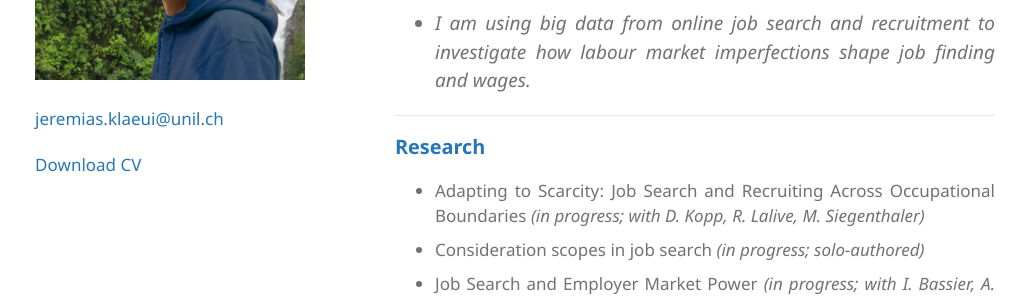
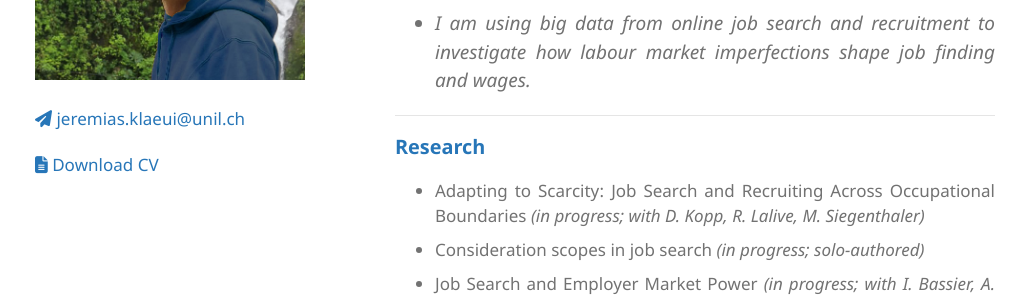
Before and after one commit to jklaeui/jklaeui.github.io, a Jekyll site: the page built from index.md, in a window 1280 px wide. Shown: the part 299-599 px from the top of the page, without its empty margins (125-1151 px from the left). Built offline with Jekyll 4.4.1, drawn with Linux system fonts in a browser that asks for light colours; nearby versions of some CDN libraries; our own code applies the rules of GitHub Pages for plain Markdown files; the repository's description, which GitHub fills in, is left out.

Commit message:
Fontawesome icons

```diff
--- a/_layouts/default.html
+++ b/_layouts/default.html
@@ -4,7 +4,7 @@
     <meta charset="UTF-8">
     <meta http-equiv="X-UA-Compatible" content="IE=edge">
     <meta name="viewport" content="width=device-width, initial-scale=1">
-
+    <script src="https://kit.fontawesome.com/4ff806ce9d.js" crossorigin="anonymous"></script>
 {% seo %}
 	 <meta name="description" content="I'm a PhD student in Economics at the University of Lausanne. I use big data from the online labour marker to investigate how recruiters and job seekers find (or don’t find) each other.">
     <link rel="stylesheet" href="{{ "/assets/css/style.css?v=" | append: site.github.build_revision | relative_url }}">
@@ -24,8 +24,8 @@
 
 
         <p>{{ site.description | default: site.github.project_tagline }}</p>
-        <p><a href="mailto:jeremias.klaeui@unil.ch">jeremias.klaeui@unil.ch</a></p>
-        <p><a href="/cv_klaeui.pdf">Download CV</a></p>
+        <p><a href="mailto:jeremias.klaeui@unil.ch"><i class="fa-solid fa-paper-plane"></i> jeremias.klaeui@unil.ch</a></p>
+        <p><a href="/cv_klaeui.pdf"><i class="fa-solid fa-file-lines"></i> Download CV</a></p>
 
         {% if site.github.is_project_page %}
         <p class="view"><a href="{{ site.github.repository_url }}">View the Project on GitHub <small>{{ site.github.repository_nwo }}</small></a></p>
```
